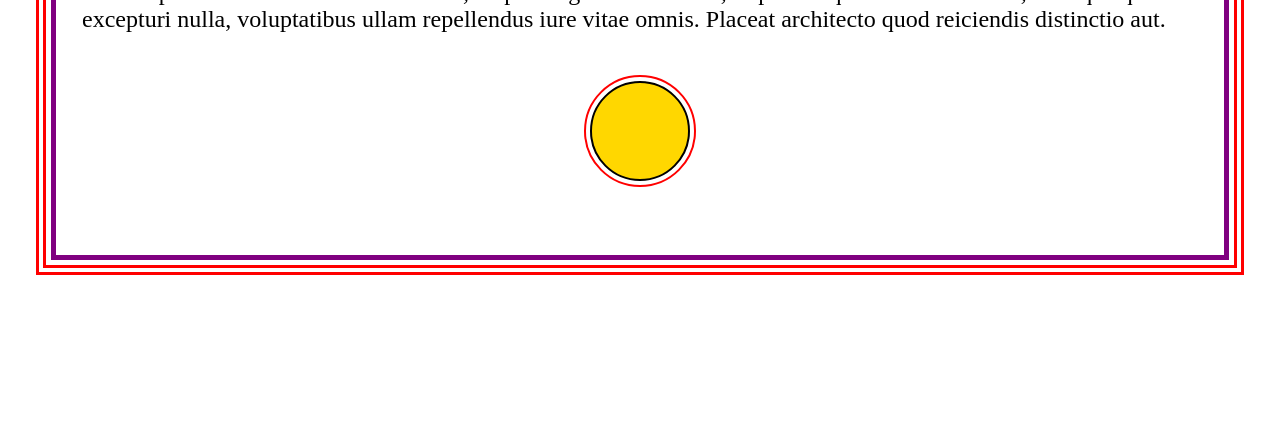
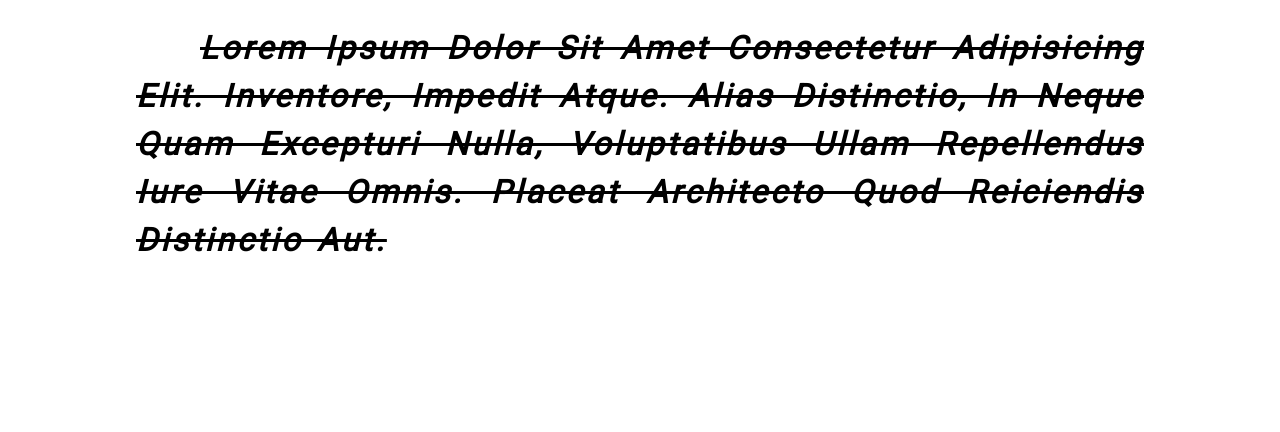
Before and after one commit to VijayReddy08/CSS_Course, a plain HTML site: page Course Learnings/index.html in a window 1280 px wide. Shown: the part 370-802 px from the top of the page. Drawn offline with Linux system fonts and the light colour scheme.

Commit message:
Learned about Typography using CSS.

```diff
--- a/Course Learnings/css/style.css
+++ b/Course Learnings/css/style.css
@@ -1,39 +1,32 @@
-* {
-    margin: 0;
-    padding: 0;
-    /* border-box specifies to include size of the content, padding, border in calculating the space occupied by box */
-    box-sizing: border-box;
+@import url('https://fonts.googleapis.com/css2?family=Roboto&display=swap');
+
+/*
+Typography is the way that text is arranged and presented. */
+
+body {
+    padding: 10%;
+    font-size: 2rem;
+    font-family: 'Roboto', sans-serif;
 }
 
-.container {
-    border: 10px double red;
-    /* outline is not part of box model */
-    outline: 5px solid purple;
-    outline-offset: -20px;
-    /* border-top-width: 5px;
-    border-top-style: ridge;
-    border-top-color: blue;
-    border-right: 10px dotted blue; */
-    font-size: 1.5rem;
-    margin: 1.5em;
-    /*
-    margin: 1.5em 2em 3em 4em;
-    margin-top: 1.5em;
-    margin-right: 2em;
-    margin-bottom: 2em;
-    margin-left: 2em;
-    padding:  1.5em 2em 3em 4em;
-    */
-    padding: 1.5em;
+/* input, button {
+    font: inherit;
+} */
+
+/* none can be used with links to remove that default underline.
+p {
+    text-decoration: none;
 }
+*/
 
-.circle {
-    margin: 3rem auto;
-    background-color: gold;
-    width: 100px;
-    height: 100px;
-    border: 2px solid black;
-    border-radius: 50px;
-    outline: 2px solid red;
-    outline-offset: 0.25rem;
+p {
+    text-align: justify;
+    text-indent: 2em;
+    text-decoration: line-through;
+    text-transform: capitalize;
+    line-height: 1.5;
+    letter-spacing: 0.1em;
+    word-spacing: 0.1em;
+    font-weight: 900;
+    font-style: oblique;
 }
--- a/Course Learnings/index.html
+++ b/Course Learnings/index.html
@@ -5,30 +5,23 @@
     <meta name="viewport" content="width=device-width, initial-scale=1.0">
     <title>Document</title>
     <link rel="stylesheet" href="css/style.css">
-    <!-- This will override the previous/above external css as it comes after that.
-         <style>
-        p {
-            color: limegreen;
-        }
-    </style> -->
 </head>
 <body>
-    <!-- Even inline css is posible but this is not a good practise it seems.
-        <p style="color: blue;">I'm learning CSS!</p>
-     -->
     <header class="container">
     <h1>I'm learning CSS!</h1>
     </header>
 
     <main class="container">
-    <h2>CSS Box Model</h2>
+    <h2>CSS Typography</h2>
 
-    <article>
-        <h2>Article 1</h2>
-        <p>Lorem ipsum dolor sit amet consectetur, adipisicing elit. Inventore, impedit atque. Alias distinctio, in neque quam excepturi nulla, voluptatibus ullam repellendus iure vitae omnis. Placeat architecto quod reiciendis distinctio aut.</p>
-    </article>
+    <p>Lorem ipsum dolor sit amet consectetur adipisicing elit. Inventore, impedit atque. Alias distinctio, in neque quam excepturi nulla, voluptatibus ullam repellendus iure vitae omnis. Placeat architecto quod reiciendis distinctio aut.</p>
 
-    <div class="circle"></div>
+    <!--
+        <form>
+        <label for="name">Name:</label>
+        <input type="text" name="name" id="name" placeholder="Your Name">
+        <button>Submit</button>
+        </form> -->
     </main>
 
 </body>
```
